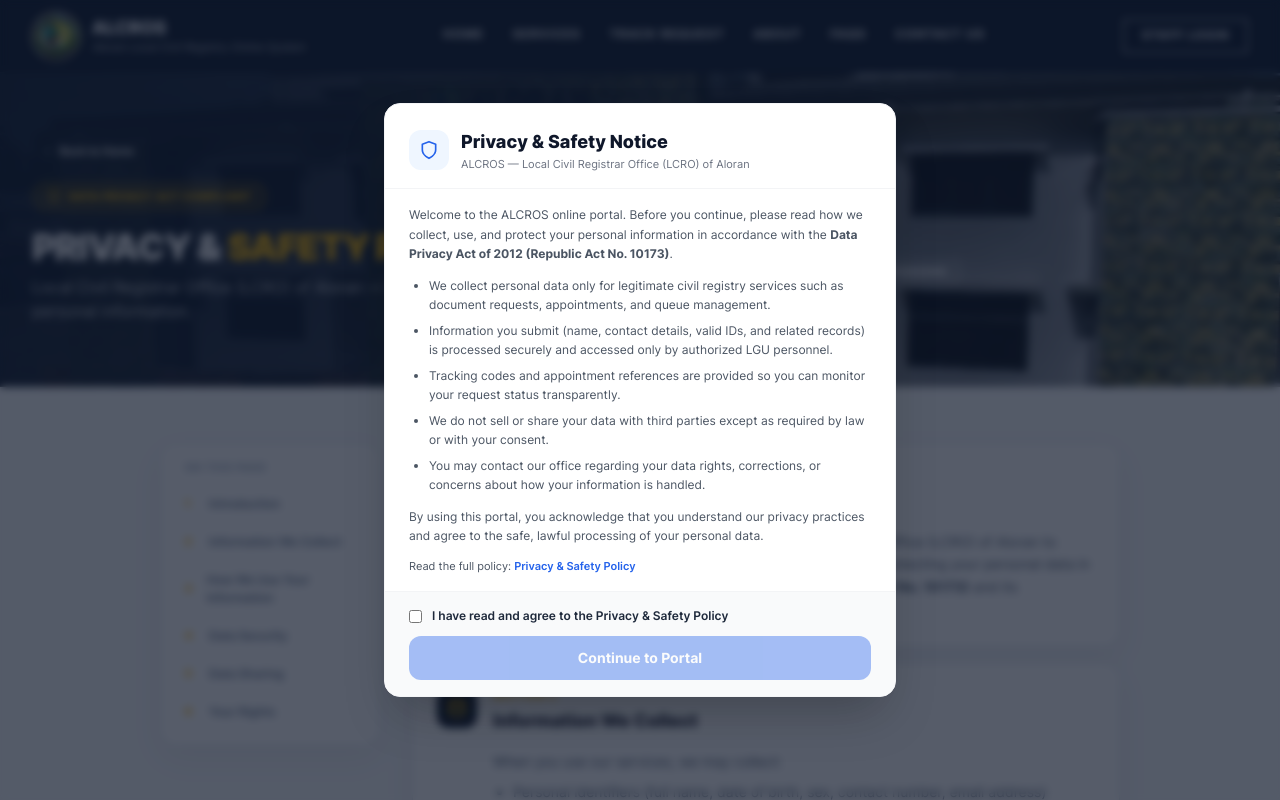
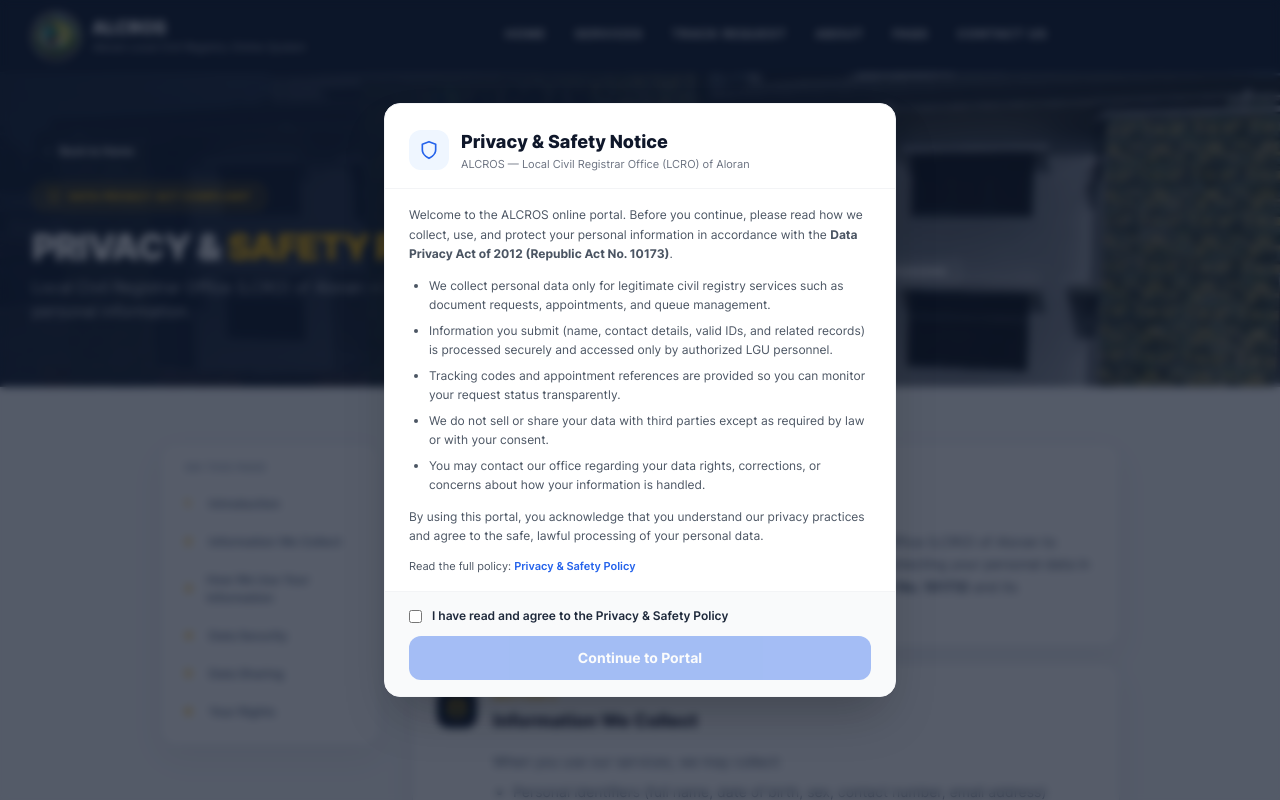
Before and after one commit to oscar-glenmark/alcros, a PHP site: page /alcros/privacy.php in a window 1280 px wide. Run offline with PHP 8.4, Linux system fonts and the light colour scheme; data comes from the database, SQL or seed files in the repository; data that the repository does not hold is empty; some libraries are stand-ins or nearby versions.

Commit message:
dashboard header remove

```diff
--- a/includes/privacy_agreement.php
+++ b/includes/privacy_agreement.php
@@ -5,6 +5,10 @@
 require_once __DIR__ . '/scripts.php';
 $privacySite = $site ?? getSiteSettings();
 $privacyPolicyUrl = sanitizeExternalUrl(getSetting('privacy_policy_url', 'privacy.php'));
+if (preg_match('#(^|/)privacy\.php(\?|$)#i', $privacyPolicyUrl)) {
+    $privacyPolicyUrl .= str_contains($privacyPolicyUrl, '?') ? '&' : '?';
+    $privacyPolicyUrl .= 'citizen=1';
+}
 ?>
 <?= stylesheetTag('public/privacy-agreement.css') ?>
 <div id="alcros-privacy-overlay" class="hidden fixed inset-0 z-[9999] flex items-end sm:items-center justify-center p-4 sm:p-6 bg-slate-900/70 backdrop-blur-sm opacity-0" role="dialog" aria-modal="true" aria-labelledby="alcros-privacy-title">
--- a/privacy.php
+++ b/privacy.php
@@ -7,9 +7,6 @@ require_once __DIR__ . '/includes/helpers.php';
 require_once __DIR__ . '/includes/scripts.php';
 
 $site = getSiteSettings();
-$isStaffLoggedIn = isset($_SESSION['staff_id']);
-$staffPortalUrl = $isStaffLoggedIn ? 'dashboard.php' : 'login.php';
-$staffPortalLabel = $isStaffLoggedIn ? 'Dashboard' : 'Staff Login';
 $year = date('Y');
 
 $sections = [
@@ -93,9 +90,6 @@ $sections = [
                 </nav>
 
                 <div class="flex items-center gap-2 shrink-0">
-                    <a href="<?= htmlspecialchars($staffPortalUrl) ?>" class="btn-login hidden sm:inline-block">
-                        <?= htmlspecialchars($staffPortalLabel) ?>
-                    </a>
                     <button type="button" id="mobileNavToggle" class="lg:hidden p-2 text-white" aria-label="Open menu">
                         <i data-lucide="menu" class="w-6 h-6"></i>
                     </button>
@@ -110,7 +104,6 @@ $sections = [
                     <a href="index.php#about" class="nav-link">About</a>
                     <a href="index.php#faqs" class="nav-link">FAQs</a>
                     <a href="index.php#contact" class="nav-link">Contact Us</a>
-                    <a href="<?= htmlspecialchars($staffPortalUrl) ?>" class="btn-login inline-block text-center mt-2 w-fit"><?= htmlspecialchars($staffPortalLabel) ?></a>
                 </div>
             </div>
         </div>
```
Also changed, not shown: book_appointment.php (+1 -7 lines), request.php (+0 -7 lines), storage/rate_limits/e2c18defceae44032f8947cb99b18ac65d267d61444696d5a0b5716303b28571.json.
